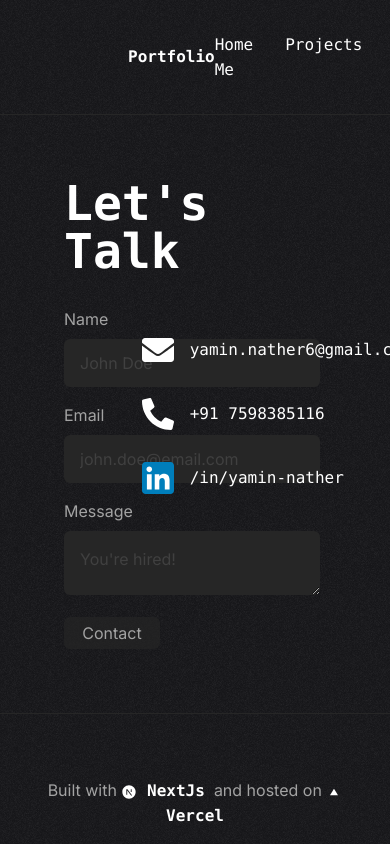
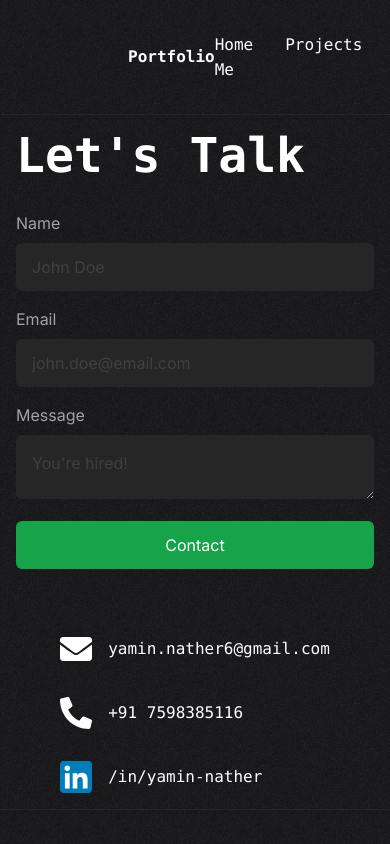
Before and after one commit to YaminNather/portfolio-website, a Next.js app: page /contact_me in a window 390 px wide. Shown: the top 844 px of the page. Built offline with nearby package versions, Linux system fonts and the light colour scheme.

Commit message:
=Updated Contact Page responsiveness

```diff
--- a/src/app/(pages)/contact_me/page.tsx
+++ b/src/app/(pages)/contact_me/page.tsx
@@ -23,7 +23,7 @@ export default function ContactMePage() {
     <>
       <NavBar />
 
-      <main className="mx-auto grid max-w-7xl p-16 justify-center items-center grid-cols-2 gap-16">
+      <main className="mx-auto grid max-w-7xl px-4 py-4 md:py-16 grid-cols-1 md:grid-cols-2 gap-16">
         <form className="w-full animate-slide-in-y-initial animate-slide-in-y animate-delay-200">
           <H1 className="animate-slide-in-y">Let&apos;s Talk</H1>
 
@@ -61,7 +61,7 @@ export default function ContactMePage() {
 
               alert("Thank you for reaching out!");
             }}
-            className="mt-4"
+            className="mt-4 w-full"
           >
             Contact
           </Button>
--- a/src/app/components/button/button.tsx
+++ b/src/app/components/button/button.tsx
@@ -4,7 +4,7 @@ export function Button(props: DetailedHTMLProps<ButtonHTMLAttributes<HTMLButtonE
   return (
     <button
       {...props}
-      className={`min-w-24 min-h-8 rounded-md bg-neutral-800 bg-opacity-70 hover:outline outline-neutral-500 flex justify-center items-center transition-all ${props.className}`}
+      className={`min-w-24 min-h-12 rounded-md bg-green-600 hover:outline outline-neutral-500 flex justify-center items-center text-white transition-all ${props.className}`}
     />
   );
 }
```
